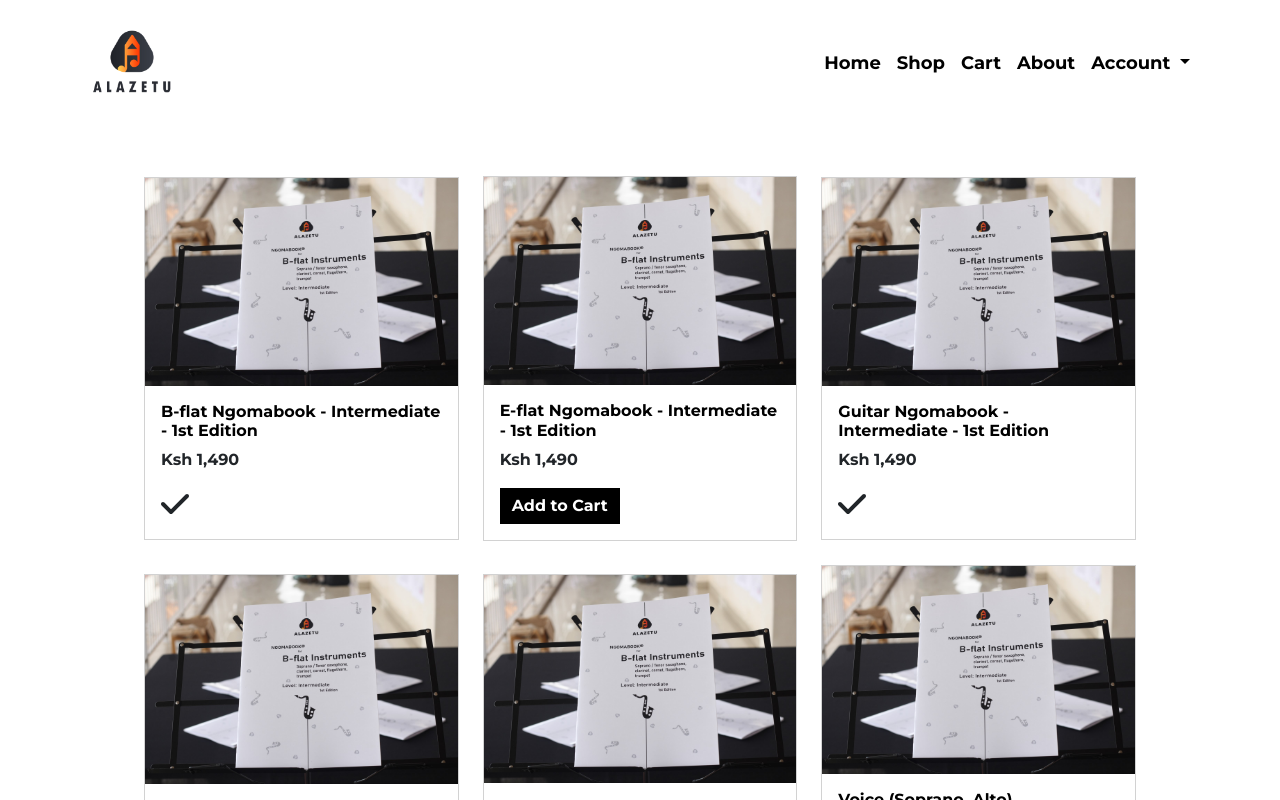
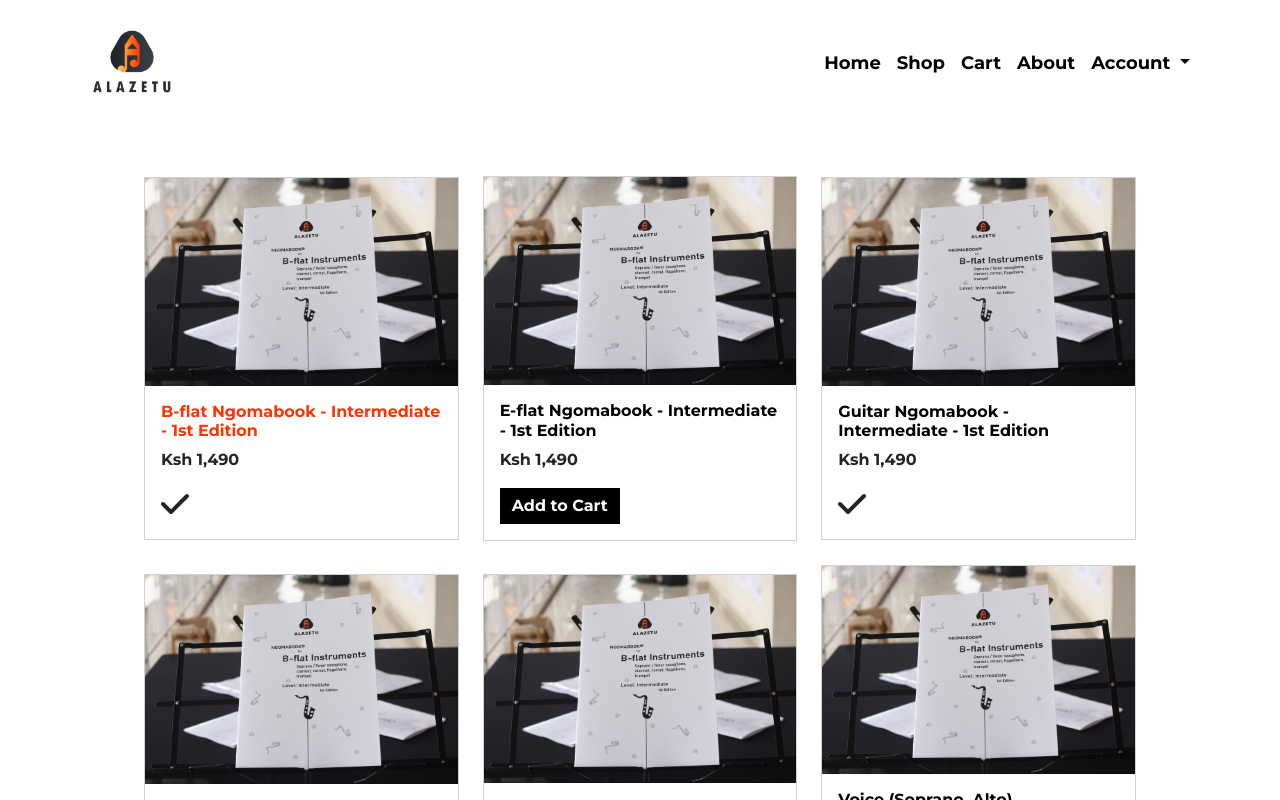
Before and after one commit to Timmutegi/alazetu-web-app, an Angular app: page /shop in a window 1280 px wide. In both pictures the pointer is over the link "B-flat Ngomabook - Intermediate - 1st Edition". Shown: the top 800 px of the page. Built offline with nearby package versions, Linux system fonts and the light colour scheme.

Commit message:
button and link hover styling

```diff
--- a/src/app/components/shop/shop.component.scss
+++ b/src/app/components/shop/shop.component.scss
@@ -11,6 +11,9 @@
             color: black;
             text-decoration: none;
         }
+        a:hover {
+            color: #FF3300;
+        }
         .card {
             border-radius: 0px;
             button {
@@ -22,6 +25,10 @@
                 box-shadow: none !important;
                 border: 0px;
             }
+            button:hover {
+                color: #FF3300;
+                background-color: white;
+            }
         }
     }
 }
```
